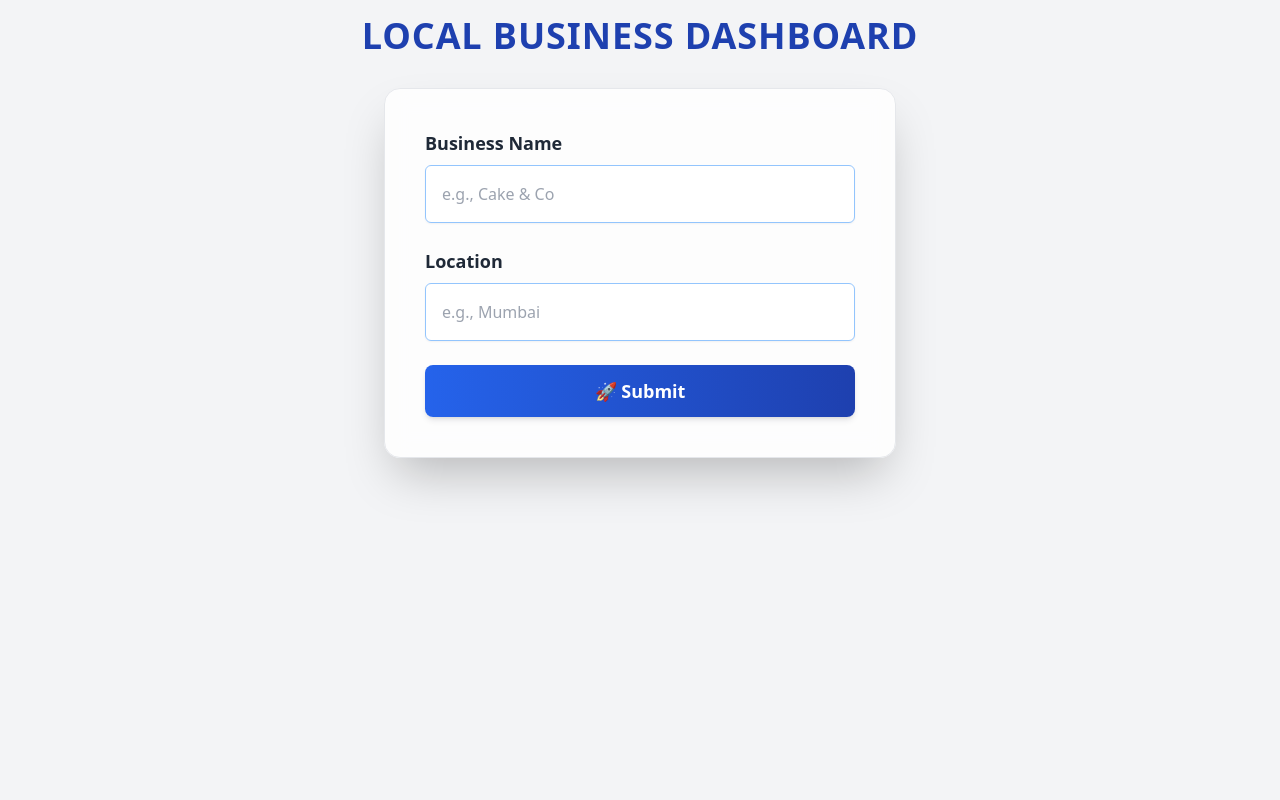
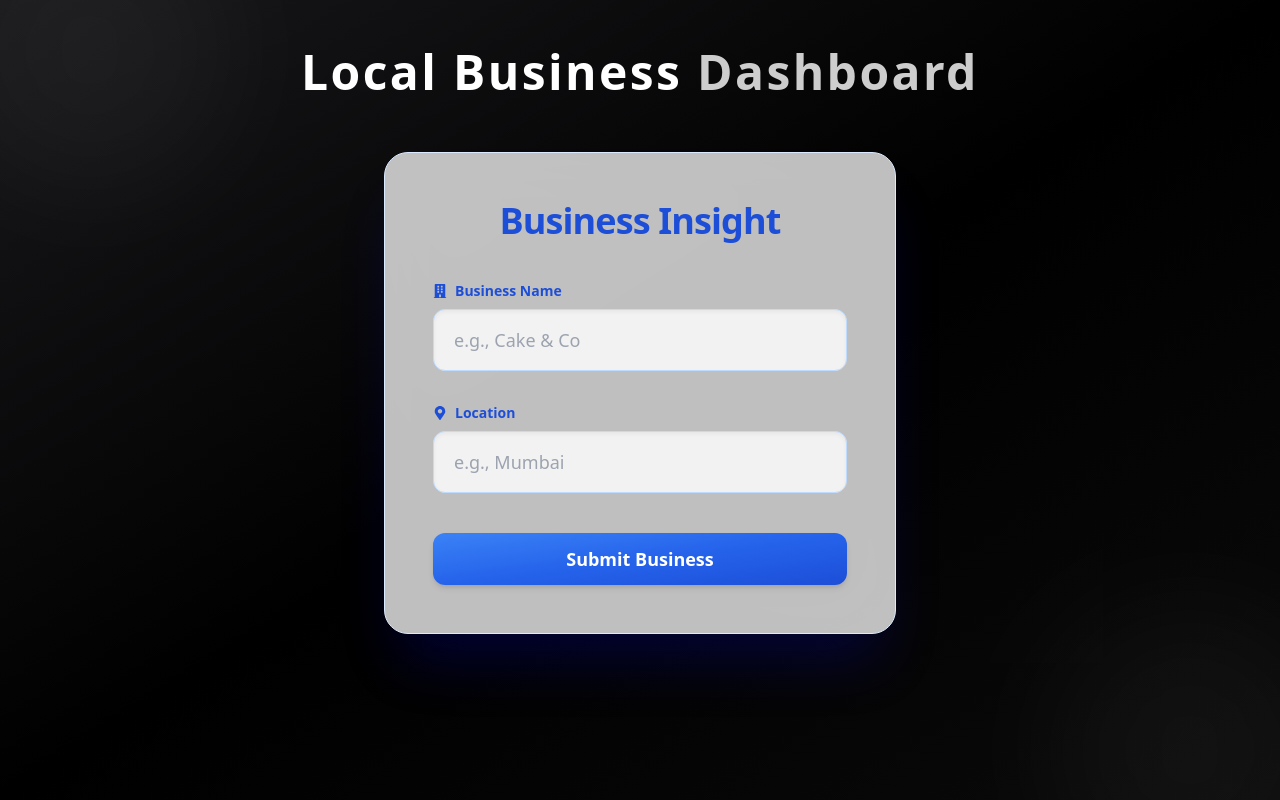
Before and after one commit to RishabhTomar9/GrowthProAI, a React (Vite) app in the folder frontend/: page / in a window 1280 px wide. Built offline with nearby package versions, Linux system fonts and the light colour scheme.

Commit message:
feat: enhance UI with new components and toast notifications

```diff
--- a/frontend/package.json
+++ b/frontend/package.json
@@ -12,7 +12,9 @@
   "dependencies": {
     "axios": "^1.10.0",
     "react": "^19.1.0",
-    "react-dom": "^19.1.0"
+    "react-dom": "^19.1.0",
+    "react-icons": "^5.5.0",
+    "react-toastify": "^11.0.5"
   },
   "devDependencies": {
     "@eslint/js": "^9.29.0",
--- a/frontend/src/App.jsx
+++ b/frontend/src/App.jsx
@@ -1,6 +1,8 @@
 import React, { useState } from "react";
 import BusinessForm from "./components/BusinessForm";
 import BusinessCard from "./components/BusinessCard";
+import 'react-toastify/dist/ReactToastify.css';
+import { FaSpinner } from "react-icons/fa";
 
 const App = () => {
   const [businessData, setBusinessData] = useState(null);
@@ -39,19 +41,36 @@ const App = () => {
   };
 
   return (
-    <div className="min-h-screen bg-gray-100 flex flex-col items-center p-4">
-      <h1 className="text-4xl font-extrabold text-blue-800 mb-8 text-center uppercase tracking-wide">
-        Local Business Dashboard
+    <div className="min-h-screen w-full flex flex-col items-center px-4 py-12 bg-gradient-to-br from-zinc-900 via-black to-neutral-950 relative overflow-hidden">
+
+      {/* Background glow */}
+      <div className="absolute top-[-100px] left-[-60px] w-[300px] h-[300px] bg-white/10 rounded-full blur-3xl opacity-30 animate-pulse" />
+      <div className="absolute bottom-[-100px] right-[-60px] w-[300px] h-[300px] bg-white/10 rounded-full blur-3xl opacity-30 animate-pulse" />
+
+      {/* Heading */}
+      <h1 className="text-4xl sm:text-5xl font-extrabold text-white text-center mb-14 tracking-wider z-10 leading-tight">
+        Local Business <span className="text-white/80">Dashboard</span>
       </h1>
+
+      {/* Content Wrapper */}
+      <div className="relative z-10 w-full max-w-3xl flex flex-col items-center gap-10">
         <BusinessForm onSubmit={fetchBusinessData} />
-      {loading && <p className="text-blue-500 mt-4 font-medium">Loading...</p>}
-      {businessData && (
+
+        {loading && (
+          <div className="mt-6 flex items-center justify-center">
+            <FaSpinner className="animate-spin text-white text-3xl" />
+            <span className="ml-3 text-white font-semibold text-lg">Fetching insights...</span>
+          </div>
+        )}
+
+        {businessData && !loading && (
           <BusinessCard
             data={businessData}
             onRegenerate={regenerateHeadline}
           />
         )}
       </div>
+    </div>
   );
 };
 
--- a/frontend/src/components/BusinessForm.jsx
+++ b/frontend/src/components/BusinessForm.jsx
@@ -1,52 +1,145 @@
 import React, { useState } from "react";
+import {
+  FaBuilding,
+  FaMapMarkerAlt,
+  FaCheckCircle,
+  FaExclamationCircle,
+} from "react-icons/fa";
+import { toast, ToastContainer } from "react-toastify";
+import "react-toastify/dist/ReactToastify.css";
 
 const BusinessForm = ({ onSubmit }) => {
   const [name, setName] = useState("");
   const [location, setLocation] = useState("");
+  const [loading, setLoading] = useState(false);
+  const [success, setSuccess] = useState(false);
 
-  const handleSubmit = (e) => {
+  const showSuccessToast = (msg = "Submitted successfully!") => {
+    toast.success(
+      <div className="flex items-center gap-2">
+        <FaCheckCircle className="text-green-200 text-lg" />
+        <span>{msg}</span>
+      </div>,
+      {
+        className: "bg-green-600 text-white font-medium",
+        progressClassName: "bg-green-300",
+        icon: false,
+        autoClose: 3000,
+      }
+    );
+  };
+
+  const showErrorToast = (msg = "Oops! Fill the details first.") => {
+    toast.error(
+      <div className="flex items-center gap-2">
+        <FaExclamationCircle className="text-red-200 text-lg" />
+        <span>{msg}</span>
+      </div>,
+      {
+        className: "bg-red-600 text-white font-medium",
+        progressClassName: "bg-red-300",
+        icon: false,
+        autoClose: 2000,
+      }
+    );
+  };
+
+  const simulateBackendSubmission = () => {
+    return new Promise((resolve, reject) => {
+      setTimeout(() => {
+        const isSuccess = Math.random() > 0.2;
+        isSuccess ? resolve() : reject();
+      }, 1500);
+    });
+  };
+
+  const handleSubmit = async (e) => {
     e.preventDefault();
-    if (name && location) {
-      onSubmit(name, location);
-    } else {
-      alert("Please enter both business name and location.");
+    if (!name.trim() || !location.trim()) {
+      showErrorToast();
+      return;
+    }
+
+    setLoading(true);
+    try {
+      await simulateBackendSubmission();
+      await onSubmit(name, location);
+      showSuccessToast("Business data submitted!");
+      setSuccess(true);
+      setName("");
+      setLocation("");
+      setTimeout(() => setSuccess(false), 2000);
+    } catch {
+      showErrorToast("Failed to submit. Try again.");
+    } finally {
+      setLoading(false);
     }
   };
 
   return (
     <form
       onSubmit={handleSubmit}
-      className="w-full max-w-lg bg-white/80 backdrop-blur-md p-6 sm:p-10 rounded-2xl shadow-2xl border border-gray-200 transition-transform transform hover:-translate-y-1 hover:shadow-3xl duration-300 animate-fade-in"
+      className="w-full max-w-lg p-10 sm:p-12 bg-white/75 backdrop-blur-2xl border border-blue-100 rounded-3xl shadow-[0_40px_60px_-15px_rgba(0,0,255,0.2)] hover:shadow-[0_60px_90px_-10px_rgba(0,0,255,0.3)] transition-all duration-500"
     >
-      <div className="mb-6">
-        <label className="block text-gray-800 text-lg font-bold mb-2">
+      <ToastContainer position="top-right" />
+
+      <h2 className="text-4xl font-extrabold text-center text-blue-700 mb-10 tracking-tight">
+        Business Insight
+      </h2>
+
+      {/* Business Name */}
+      <div className="mb-8">
+        <label className="text-sm font-semibold text-blue-700 flex items-center gap-2 mb-2">
+          <FaBuilding />
           Business Name
         </label>
         <input
           type="text"
-          className="w-full p-3 sm:p-4 text-base border border-blue-300 rounded-md shadow-sm focus:outline-none focus:ring-2 focus:ring-blue-500 focus:border-blue-500 transition duration-200"
           value={name}
           onChange={(e) => setName(e.target.value)}
+          className="w-full py-4 px-5 text-lg rounded-xl border border-blue-200 bg-white/80 shadow-inner focus:ring-2 focus:ring-blue-400 outline-none transition-all duration-300 hover:shadow-lg"
           placeholder="e.g., Cake & Co"
+          required
         />
       </div>
-      <div className="mb-6">
-        <label className="block text-gray-800 text-lg font-bold mb-2">
+
+      {/* Location */}
+      <div className="mb-10">
+        <label className="text-sm font-semibold text-blue-700 flex items-center gap-2 mb-2">
+          <FaMapMarkerAlt />
           Location
         </label>
         <input
           type="text"
-          className="w-full p-3 sm:p-4 text-base border border-blue-300 rounded-md shadow-sm focus:outline-none focus:ring-2 focus:ring-blue-500 focus:border-blue-500 transition duration-200"
           value={location}
           onChange={(e) => setLocation(e.target.value)}
+          className="w-full py-4 px-5 text-lg rounded-xl border border-blue-200 bg-white/80 shadow-inner focus:ring-2 focus:ring-blue-400 outline-none transition-all duration-300 hover:shadow-lg"
           placeholder="e.g., Mumbai"
+          required
         />
       </div>
+
+      {/* Submit Button */}
       <button
         type="submit"
-        className="w-full bg-gradient-to-r from-blue-600 to-blue-800 text-white text-lg font-semibold py-3 rounded-lg shadow-md hover:from-blue-700 hover:to-blue-900 hover:shadow-xl transition duration-300"
+        disabled={loading}
+        className={`w-full flex items-center justify-center gap-3 text-white text-lg font-bold py-3 px-5 rounded-xl shadow-md bg-gradient-to-br from-blue-500 via-blue-600 to-blue-700 hover:from-blue-600 hover:to-blue-900 transition-all duration-300 active:scale-[0.98] ${
+          loading ? "opacity-70 cursor-not-allowed" : ""
+        }`}
       >
-        🚀 Submit
+        {loading ? (
+          <>
+            <span className="animate-spin border-2 border-white border-t-transparent rounded-full w-5 h-5"></span>
+            Submitting...
+          </>
+        ) : success ? (
+          <>
+            <FaCheckCircle className="text-green-300 animate-bounce" />
+            Success!
+          </>
+        ) : (
+          "Submit Business"
+        )}
       </button>
     </form>
   );
--- a/frontend/tailwind.config.js
+++ b/frontend/tailwind.config.js
@@ -1,5 +1,6 @@
 export default {
-  content: ["./index.html", "./src/**/*.{js,ts,jsx,tsx}"],
+  darkMode: 'class', // or 'media' for system-based
+  content: ['./index.html', './src/**/*.{js,ts,jsx,tsx}'],
   theme: {
     extend: {
       animation: {
```
Also changed, not shown: frontend/src/components/BusinessCard.jsx (+64 -11 lines), 1 other file (tests, documents, lock files or other folders). Lines whose indentation alone changed are shown as unchanged.
